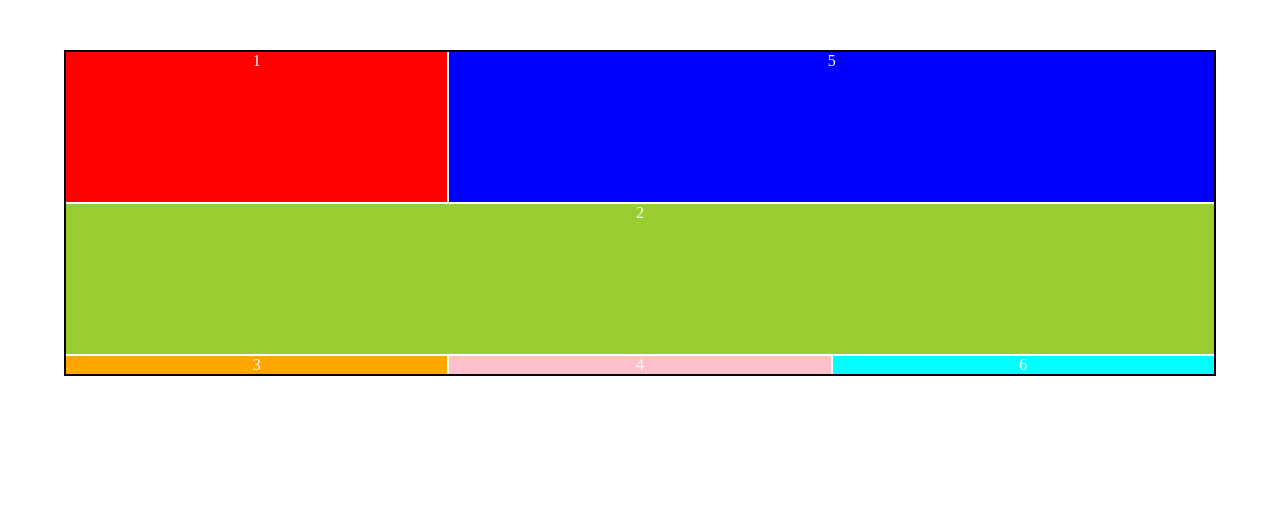
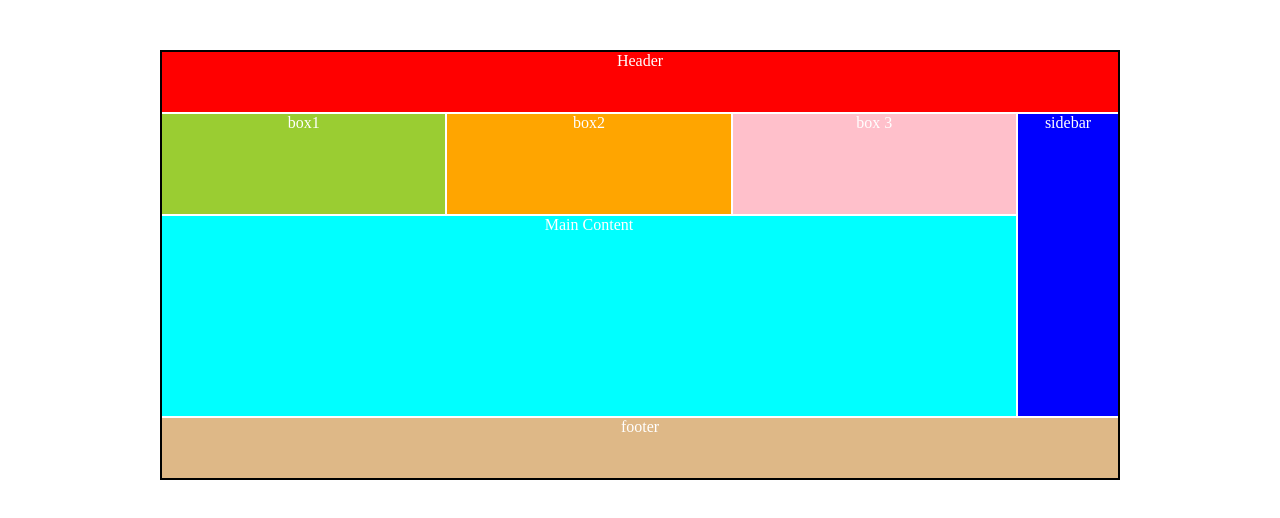
Before and after one commit to rajivgupta1/grid_css, a plain HTML site: page index.html in a window 1280 px wide. Drawn offline with Linux system fonts and the light colour scheme.

Commit message:
updated grid css

```diff
--- a/index.html
+++ b/index.html
@@ -10,12 +10,13 @@
 <body>
 
 <main>
-    <div class="div1">1</div>
-    <div class="div2">2</div>
-    <div class="div3">3</div>
-    <div class="div4">4</div>
-    <div class="div5">5</div>
-    <div class="div6">6</div>
+    <div class="div1">Header</div>
+    <div class="div2">box1</div>
+    <div class="div3">box2</div>
+    <div class="div4">box 3</div>
+    <div class="div5">sidebar</div>
+    <div class="div6">Main Content</div>
+    <div class="div7">footer</div>
 
 </main>
 </body>
--- a/style.css
+++ b/style.css
@@ -4,24 +4,25 @@
     box-sizing: border-box;
 }
 main{
-    width: 90%;
+    width: 75%;
     margin: 50px auto;
     text-align: center;
     border: 2px solid black;
     color: white;
+
     display: grid;
-    grid-template-rows: 150px 150px;
-    grid-template-columns: repeat(3, 1fr);
+    grid-template-rows: 60px 100px 200px 60px;
+    grid-template-columns: repeat(3, 1fr) 100px;
     grid-gap: 2px;
-
 }
 
 .div1{
     background: red;
+    grid-column: 1/-1;
+
 }
 .div2{
     background: yellowgreen;
-    grid-column: 1/-1;
 }
 .div3{
     background: orange;
@@ -31,12 +32,17 @@ main{
 }
 .div5{
     background: blue;
-    grid-row-start: 1;
-    grid-row-end: 2;
-    grid-column-start: 2;
-    grid-column-end: 4;
+    grid-row: 2/4;
+    grid-column: 4/5;
+
 }
 
 .div6{
     background: cyan;
+    grid-column: 1/4;
 }
+
+.div7{
+    background-color: burlywood;
+    grid-column: 1/-1;
+}
```
